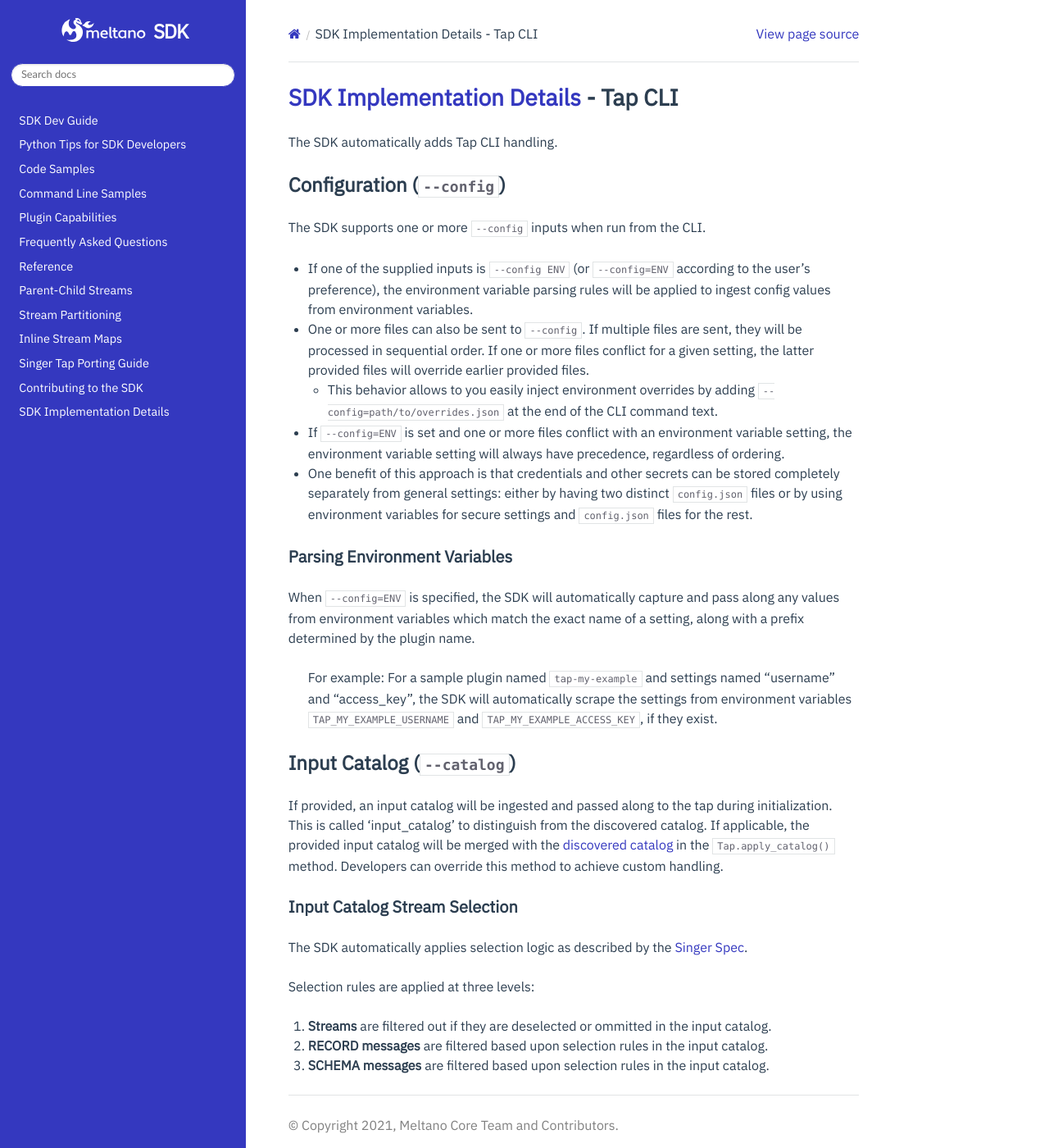
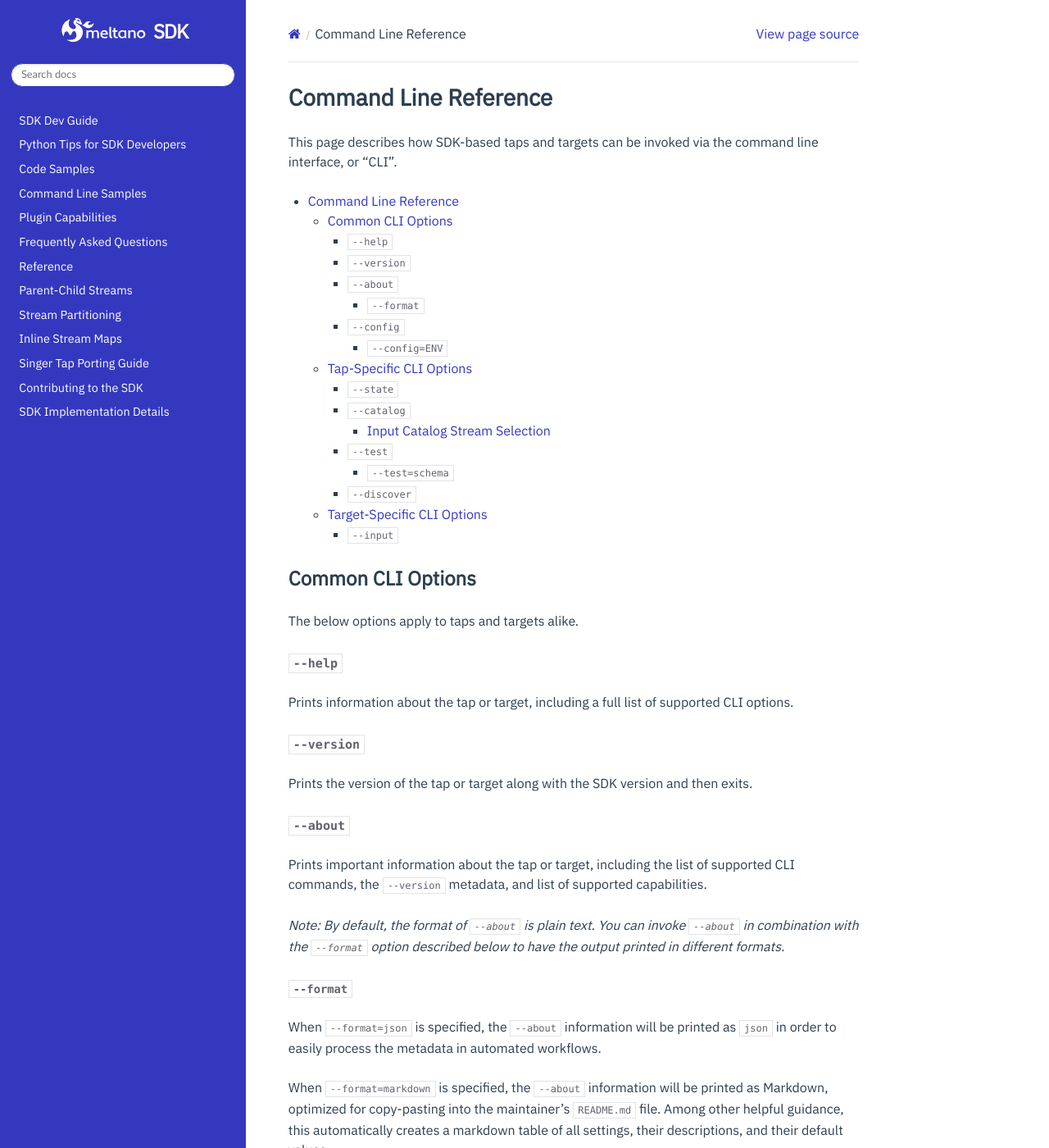
Before and after one commit to meltano/sdk, a Sphinx documentation site: the page built from docs/implementation/cli.md, in a window 1280 px wide and 1400 px high. Shown: the whole window at 82% size. Built offline with Sphinx 7.4.7 and the Read the Docs theme 2.0.0, drawn with Linux system fonts in a browser that asks for light colours; some of the changed text lies outside the part shown.

Commit message:
Improved cli docs

```diff
--- a/docs/conf.py
+++ b/docs/conf.py
@@ -74,4 +74,5 @@
     "css/custom.css",
 ]
 
-myst_heading_anchors = 3
+# TODO: set this back to 3 after MyST-Parser 0.18.0 is released
+myst_heading_anchors = 4
--- a/docs/implementation/cli.md
+++ b/docs/implementation/cli.md
@@ -1,8 +1,57 @@
-# [SDK Implementation Details](./README.md) - Tap CLI
+---
+# TODO: this will be supported after MyST-Parser 0.18.0 is released
+myst:
+  heading_anchors: 4
+---
 
-The SDK automatically adds Tap CLI handling.
 
-## Configuration (`--config`)
+# Command Line Reference
+
+This page describes how SDK-based taps and targets can be invoked via the command line interface, or "CLI".
+
+- [Command Line Reference](#command-line-reference)
+  - [Common CLI Options](#common-cli-options)
+    - [`--help`](#--help)
+    - [`--version`](#--version)
+    - [`--about`](#--about)
+      - [`--format`](#--format)
+    - [`--config`](#--config)
+      - [`--config=ENV`](#--config-env)
+  - [Tap-Specific CLI Options](#tap-specific-cli-options)
+    - [`--state`](#--state)
+    - [`--catalog`](#--catalog)
+      - [Input Catalog Stream Selection](#input-catalog-stream-selection)
+    - [`--test`](#--test)
+      - [`--test=schema`](#--test-schema)
+    - [`--discover`](#--discover)
+  - [Target-Specific CLI Options](#target-specific-cli-options)
+    - [`--input`](#--input)
+
+## Common CLI Options
+
+The below options apply to taps and targets alike.
+
+### `--help`
+
+Prints information about the tap or target, including a full list of supported CLI options.
+
+### `--version`
+
+Prints the version of the tap or target along with the SDK version and then exits.
+
+### `--about`
+
+Prints important information about the tap or target, including the list of supported CLI commands, the `--version` metadata, and list of supported capabilities.
+
+_Note: By default, the format of `--about` is plain text. You can invoke `--about` in combination with the `--format` option described below to have the output printed in different formats._
+
+#### `--format`
+
+When `--format=json` is specified, the `--about` information will be printed as `json` in order to easily process the metadata in automated workflows.
+
+When `--format=markdown` is specified, the `--about` information will be printed as Markdown, optimized for copy-pasting into the maintainer's `README.md` file. Among other helpful guidance, this automatically creates a markdown table of all settings, their descriptions, and their default values.
+
+### `--config`
 
 The SDK supports one or more `--config` inputs when run from the CLI.
 
@@ -13,7 +62,7 @@
 - If `--config=ENV` is set and one or more files conflict with an environment variable setting, the environment variable setting will always have precedence, regardless of ordering.
 - One benefit of this approach is that credentials and other secrets can be stored completely separately from general settings: either by having two distinct `config.json` files or by using environment variables for secure settings and `config.json` files for the rest.
 
-### Parsing Environment Variables
+#### `--config ENV`
 
 When `--config=ENV` is specified, the SDK will automatically capture and pass along any
 values from environment variables which match the exact name of a setting, along with a
@@ -23,15 +72,17 @@
 > the settings from environment variables `TAP_MY_EXAMPLE_USERNAME` and
 > `TAP_MY_EXAMPLE_ACCESS_KEY`, if they exist.
 
-## Input Catalog (`--catalog`)
+## Tap-Specific CLI Options
 
-If provided, an input catalog will be ingested and passed along to the tap during
-initialization. This is called 'input_catalog' to distinguish from the discovered catalog.
-If applicable, the provided input catalog will be merged with the
-[discovered catalog](./discovery.md) in the `Tap.apply_catalog()` method. Developers can
-override this method to achieve custom handling.
+### `--state`
 
-### Input Catalog Stream Selection
+Used to specify the path to a state file. The state file is used for resuming incremental progress on subsequent executions of the tap.
+
+### `--catalog`
+
+Used to specify the path to a catalog file. The state file is used for resuming incremental progress on subsequent executions of the tap.
+
+#### Input Catalog Stream Selection
 
 The SDK automatically applies selection logic as described by the
 [Singer Spec](https://hub.meltano.com/singer/spec#metadata).
@@ -41,3 +92,23 @@
 1. **Streams** are filtered out if they are deselected or ommitted in the input catalog.
 2. **RECORD messages** are filtered based upon selection rules in the input catalog.
 3. **SCHEMA messages** are filtered based upon selection rules in the input catalog.
+
+### `--test`
+
+When invoked on its own, the `--test` flag will cause the tap to emit one record per stream and then exit.
+
+#### `--test schema`
+
+When invoked with the `schema` option, such as `--test=schema` or `--test schema`, the tap will only emit `SCHEMA` messages downstream and will skip emitting any `RECORD` messages. This option is helpful if you want to the target to pre-create all target tables without inserting any records.
+
+### `--discover`
+
+Runs the tap in discovery mode and then exits without syncing any data.
+
+## Target-Specific CLI Options
+
+### `--input`
+
+Specifies that the target should read messages from a file instead of reading its data from `STDIN`.
+
+This option is helpful in testing scenarios where you want to invoke the target directly without repeatedly re-invoking the tap.
```
